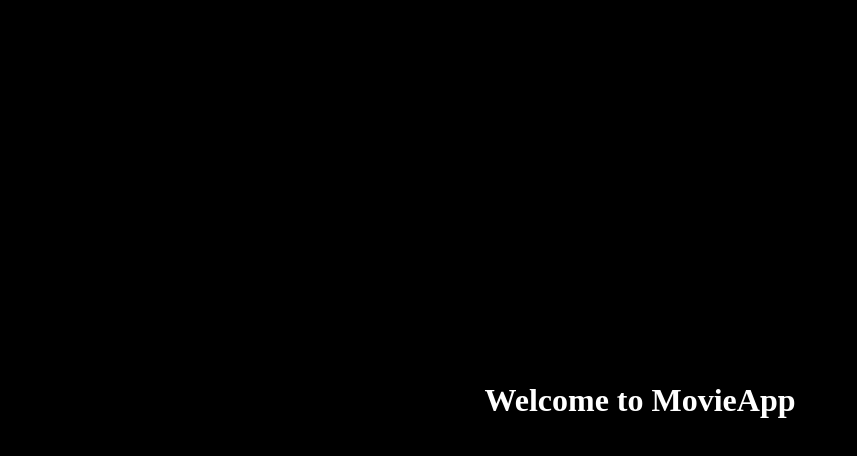
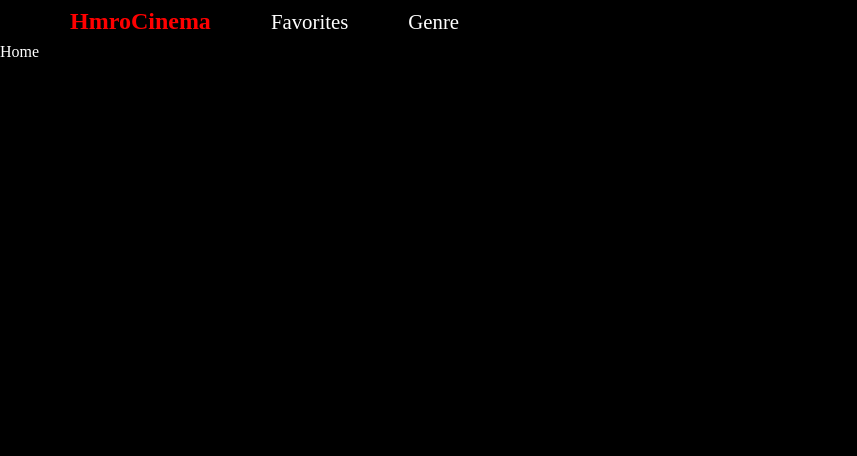
Before and after one commit to newcodesubed/Movie-Review, a React (Vite) app: page / in a window 1280 px wide. Shown: the top 456 px of the page, without its empty margins (0-857 px from the left). Built offline with nearby package versions, Linux system fonts and the light colour scheme; no server answers.

Commit message:
feat: data fetch from api

```diff
--- a/src/App.jsx
+++ b/src/App.jsx
@@ -1,11 +1,13 @@
-
 import {BrowserRouter as Router, Routes, Route} from 'react-router-dom';
+import Header from './components/header/Header';
+import Home from './pages/home/Home';
 export default function App() {
   return (
     <div className="App">
       <Router>
+        <Header />
         <Routes>
-          <Route index element={<h1>Welcome to MovieApp</h1>} />
+          <Route index element={<Home />} />
           <Route path="movie/:id" element={<h1>Movie Detail page</h1>} />
           <Route path="movies/:type" element={<h1>Movie List page</h1>} />
           <Route path="movie/favorite" element={<h1>Favorite Movies</h1>} />
--- /dev/null
+++ b/src/components/header/Header.css
@@ -0,0 +1,34 @@
+.header {
+    margin: 0 2.5rem;
+    padding: .5rem 0;
+    align-items: center;
+    display: flex;
+    justify-content:space-between;
+
+}
+
+.headerLeft, .headerRight {
+    display: flex;
+    align-items: center;
+
+}
+
+a > span{
+    margin: 0 30px;
+    font-size: 1.3rem;
+    cursor: pointer;
+    color: white;
+}
+
+a > span:hover {
+    color: red;
+}
+
+.header__icon {
+    width: 80px;
+    cursor: pointer;
+}
+
+.user__avatar {
+    font-size: 2rem;
+}
--- /dev/null
+++ b/src/components/header/Header.jsx
@@ -0,0 +1,21 @@
+import React from "react";
+import "./Header.css";
+import { Link } from "react-router-dom";
+export default function Header() {
+  return (
+    <div className="header">
+        <div className="headerLeft">
+        <Link to='/' style={{textDecoration: "none", cursor: "pointer"}}>
+    <span style={{color:"red", fontWeight:"bold", fontFamily:"cursive",fontSize: "24px"}}> HmroCinema</span>
+        </Link>
+        <Link to="/movie/favorite" style={{textDecoration: "none", cursor: "pointer"}}>
+          <span>Favorites</span>
+        </Link>
+        <Link to="movies/:type" style={{textDecoration: "none", cursor: "pointer"}}>
+            <span>Genre</span>
+        </Link>
+        </div>
+
+    </div>
+  );
+}
--- a/src/index.css
+++ b/src/index.css
@@ -9,7 +9,7 @@
 }
 .App {
   color: white;
-  display: flex;
+
   justify-content: center;
   align-items: center;
   height: 100%;
--- /dev/null
+++ b/src/pages/home/Home.jsx
@@ -0,0 +1,16 @@
+import React, { useEffect, useState } from 'react';
+import './Home.css';
+export default function Home() {
+
+    const [ popularMovies, setPopularMovies] = useState([]);
+
+    useEffect(()=>{
+    fetch(`https://api.themoviedb.org/3/movie/popular?api_key=${import.meta.env.VITE_API_KEY}&language=en-US&page=1`)
+        .then(res=>res.json())
+        .then(data=>setPopularMovies(data.results))
+    },[])
+
+  return (
+    <div>Home</div>
+  )
+}
```
Also changed, not shown: src/pages/home/Home.css (added), 1 other file (tests, documents, lock files or other folders).
